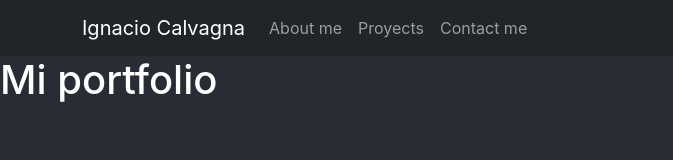
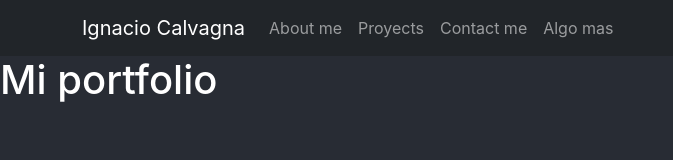
Before and after one commit to IgnacioCalvagna/miPortfolio, a React (Create React App) app: page / in a window 1280 px wide. Shown: the top 160 px of the page, without its empty margins (0-673 px from the left). Built offline with nearby package versions, Linux system fonts and the light colour scheme; a small style sheet from the web is missing.

Commit message:
agrega navbar

```diff
--- a/src/components/Navbar.jsx
+++ b/src/components/Navbar.jsx
@@ -12,6 +12,7 @@ const navbar = () => {
               <Nav.Link href="#link">About me</Nav.Link>
               <Nav.Link href="#link">Proyects</Nav.Link>
               <Nav.Link href="#link">Contact me</Nav.Link>
+              <Nav.Link href="#link">Algo mas</Nav.Link>
             </Nav>
           </Navbar.Collapse>
         </Container>
```
